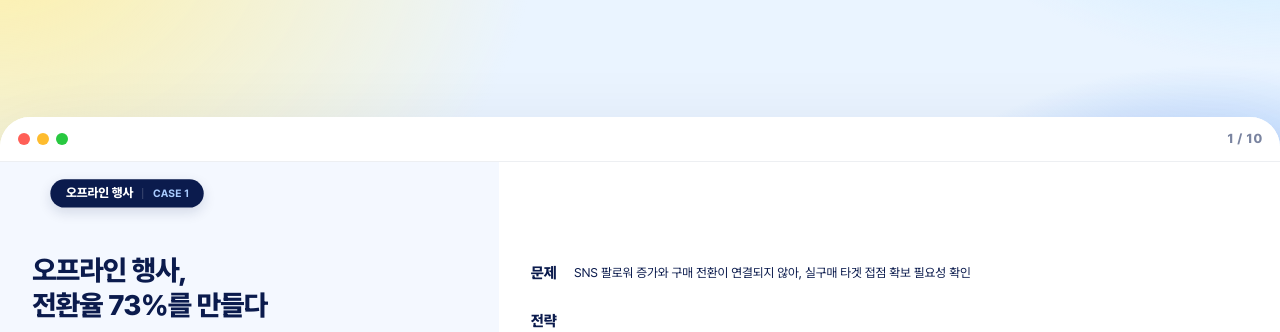
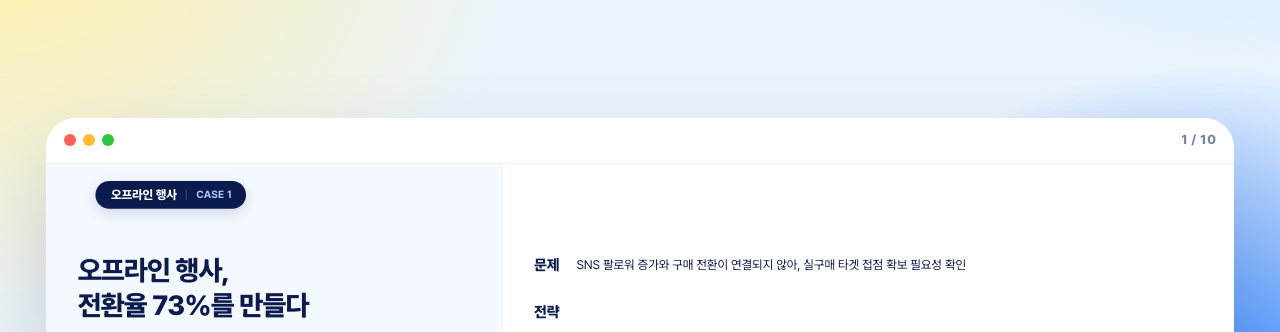
Before and after one commit to suannecho/portfolio, a plain HTML site: page apple/index.html in a window 1280 px wide. Shown: the part 1999-2331 px from the top of the page. Drawn offline with Linux system fonts and the light colour scheme.

Commit message:
apple: 기술 사양·케이스 창 레이아웃 복구 - 화면 맞춤 축소가 flex 항목을 다시 줄이던 탓에 사양표가 왼쪽 70%에만 그려지던 문제를 고치고(축소 폭 고정, 가운데 정렬, 축소율은 마지막 줄바꿈까지 반영), 케이스 창 래퍼의 flex:1 때문에 사라졌던 양옆 여백을 되살려 좌우 28~60px(1440에서 52px)로; 기술 사양 알약 제거; 앵커 이동이 46px 아래에 걸리던 scroll-padding 제거
Co-Authored-By: Claude Fable 5.1 <noreply@anthropic.com>
Claude-Session: https://claude.ai/code/session_0194yJSyZZ9pzcvBGioNSerT

```diff
--- a/apple/index.html
+++ b/apple/index.html
@@ -14,7 +14,7 @@
   LAYOUT  one long scroll; scenes start when they come into view; ten app windows in reading order
 */
 :root { --nav-h: 46px; --a-navy: #0B1B4D; --a-blue: #1F5BFF; --a-sky: #7FD6FF; --a-dim: #4A5578; --a-mute: #7A84A0; --a-ease: cubic-bezier(.22,1,.36,1); --a-spring: cubic-bezier(.34,1.32,.5,1); --a-grad: linear-gradient(100deg, #1F5BFF 10%, #4D8BFF 55%, #7FD6FF 100%); }
-html { scroll-behavior: smooth; scroll-padding-top: 46px; scroll-snap-type: none !important; }
+html { scroll-behavior: smooth; scroll-padding-top: 0; scroll-snap-type: none !important; }   /* each screen carries the nav height in its own padding, so anchors land at the very top */
 body.ap { color: var(--a-navy); overflow-x: clip; }
 :where(body.ap button) { font: inherit; color: inherit; background: none; border: 0; cursor: pointer; padding: 0; }
 :where(body.ap a) { color: inherit; text-decoration: none; }
@@ -27,7 +27,7 @@ body.ap :focus { outline: none; } body.ap :focus-visible { outline: 3px solid rg
 .wall .b3 { width: 38vw; height: 38vw; right: 4vw; bottom: -20vh; background: #6FA4FF; opacity: .45; animation-delay: -11s; }
 @keyframes drift { to { transform: translate(4vw, -3vh) scale(1.08); } }
 .wrap { width: min(1320px, 100% - 2 * max(3vw, 18px)); margin-inline: auto; }
-.win .wrap, .spec .wrap { width: min(1600px, 100% - 2 * clamp(14px, 2.2vw, 32px)); }
+.win .wrap, .spec .wrap { width: min(1600px, 100% - 2 * clamp(28px, 3.6vw, 60px)); }
 .rv { opacity: 0; transform: translateY(26px); transition: opacity .9s var(--a-ease), transform .9s var(--a-ease); }
 .rv.is-in { opacity: 1; transform: none; }
 
@@ -100,7 +100,7 @@ body.is-full .batt__b i { background: #34C759; }
 .ic { position: relative; width: 60px; aspect-ratio: 1; border-radius: 24%; display: inline-flex; align-items: center; justify-content: center; box-shadow: 0 12px 26px rgba(11,27,77,.16), inset 0 1px 0 rgba(255,255,255,.6); }
 .ic img { width: 72%; height: 72%; object-fit: contain; filter: drop-shadow(0 6px 8px rgba(0,0,0,.18)); }
 .win { min-height: 100svh; box-sizing: border-box; display: flex; align-items: center; padding: calc(var(--nav-h) + 12px) 0 12px; }
-.win .wrap { flex: 1; }
+.win .wrap { flex: 0 0 auto; }
 .fit { transform-origin: 0 0; }
 .win__frame { border-radius: 34px; overflow: hidden; background: #fff; box-shadow: 0 40px 90px rgba(11,27,77,.16); transform: scale(.9) translateY(40px); opacity: 0; transform-origin: 50% 0; transition: transform .9s var(--a-ease), opacity .7s var(--a-ease), border-radius .9s; }
 .win.is-open .win__frame { transform: none; opacity: 1; border-radius: 30px; }
@@ -365,7 +365,6 @@ body.is-full .batt__b i { background: #34C759; }
 <section class="spec" id="spec" aria-label="역량별 케이스">
   <div class="wrap">
     <div class="spec__head">
-      <span class="pill rv">기술 사양</span>
       <h2 class="spec__h rv">애플 공고가 찾는 역량,<br><em>모두 탑재.</em></h2>
     </div>
     <div class="spec__box" id="specBox">
@@ -1052,13 +1051,16 @@ body.is-full .batt__b i { background: #34C759; }
      bottom margin keeps the layout height in step with what is drawn, so the window frame hugs it */
   const NAV = 46;
   function fitOne(el, avail) {
-    el.classList.add('fit'); el.style.transform = ''; el.style.width = ''; el.style.marginBottom = '';
+    el.classList.add('fit'); el.style.transform = ''; el.style.width = ''; el.style.marginBottom = ''; el.style.marginLeft = ''; el.style.marginRight = ''; el.style.flexShrink = '';
     if (innerWidth <= 1100) return;
-    const host = el.parentElement, w = host.clientWidth;
+    const host = el.parentElement, hostW = host.clientWidth, w = el.clientWidth;   // w: the box's own width, gutters included
     let z = Math.min(1, avail / el.offsetHeight);
     if (z >= 1) return;
-    el.style.width = (w / z) + 'px';                       // wider at 1:1 so it reads at the same width once scaled
-    z = Math.min(1, avail / el.offsetHeight); el.style.width = (w / z) + 'px';   // the wider column may have shortened the text
+    // wider at 1:1 so it reads at the same width once scaled; as a flex item it must not shrink back, and it sits where the box sat
+    const place = () => { el.style.flexShrink = '0'; el.style.width = (w / z) + 'px'; el.style.marginLeft = ((hostW - w) / 2) + 'px'; el.style.marginRight = '0'; };
+    place();
+    for (let i = 0; i < 3; i++) { const nz = Math.min(1, avail / el.offsetHeight); if (Math.abs(nz - z) < 0.002) break; z = nz; place(); }   // the wider column reflows the text; settle on a stable z
+    z = Math.min(z, avail / el.offsetHeight);               // never taller than the room, whatever the last reflow did
     const h = el.offsetHeight;
     el.style.transform = `scale(${z.toFixed(4)})`; el.style.marginBottom = (-(h - h * z)).toFixed(1) + 'px';
   }
```
